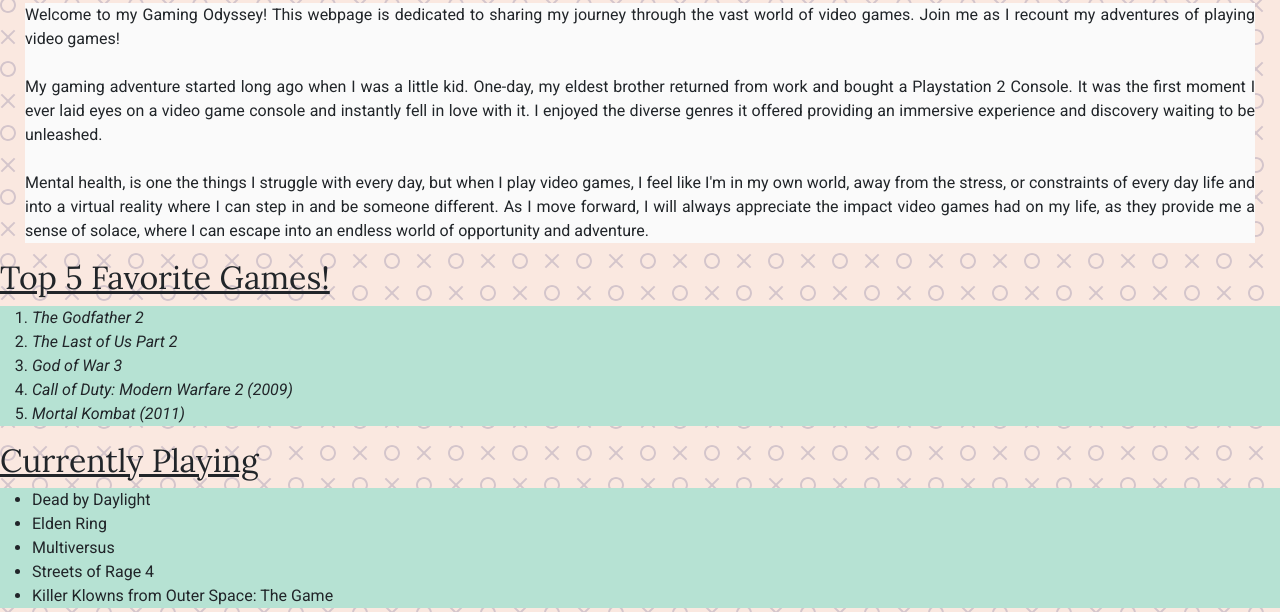
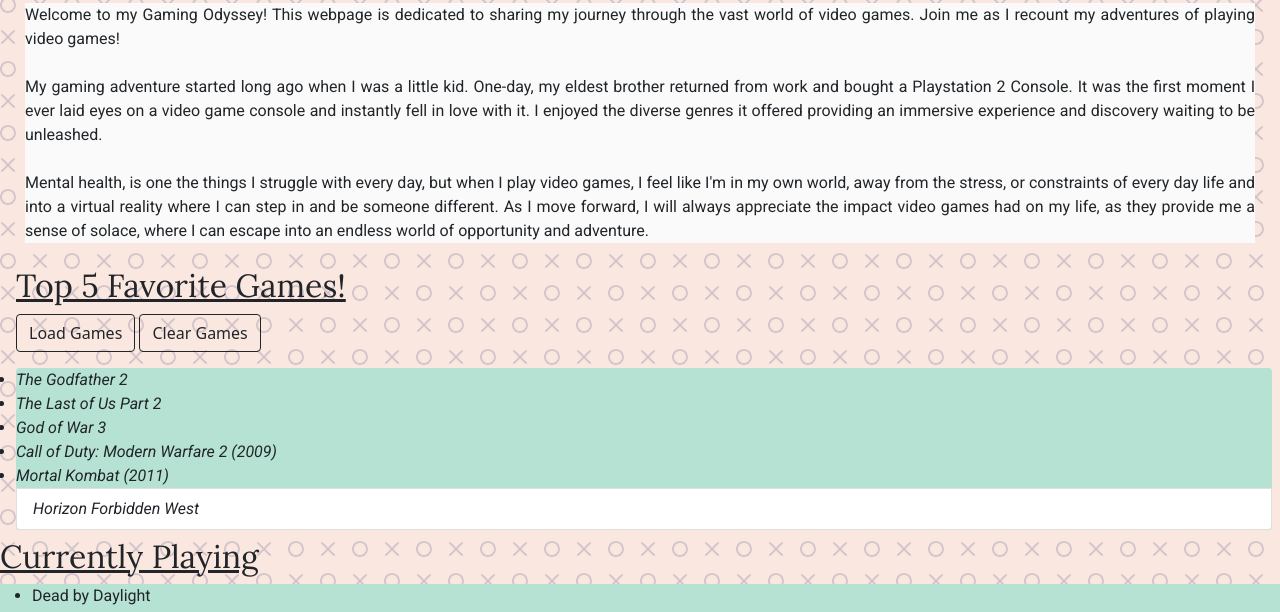
Before and after one commit to OmarVCRZ/secret-cis376-games-app, a plain HTML site: page index.html in a window 1280 px wide. Shown: the part 1091-1703 px from the top of the page. Drawn offline with nearby package versions, Linux system fonts and the light colour scheme.

Commit message:
Add files via upload

````diff
--- a/index.html
+++ b/index.html
@@ -72,19 +72,25 @@
           <br>Mental health, is one the things I struggle with every day, but when I play video games, I feel like I'm in my own world, away from the stress, or constraints of every day life and into a virtual reality where I can step in and be someone different. As I move forward, I will always appreciate the impact video games had on my life, as they provide me a sense of solace, where I can escape into an endless world of opportunity and adventure.
         </p>
       </section>
-      <section id="favoriteGames">
+      <!-- List is not showing need to fix it! -->
+      <section id="favoriteGames" class="ms-2 p-2">
         <h2><u>Top 5 Favorite Games!</u></h2>
+        <div class="mb-3">
 
-        <ol id="favList">
+          <button id="btnLoadGames" class="btn btn-outline-dark">Load Games</button>
+          <button id="btnClearGames" class="btn btn-outline-dark">Clear Games</button>
+        </div>
+
+        <ul id="favList" class="list-group">
           <li><em>The Godfather 2</em></li>
           <li><em>The Last of Us Part 2</em></li>
           <li><em>God of War 3</em></li>
           <li><em>Call of Duty: Modern Warfare 2 (2009)</em></li>
-          <li>
-            <em>Mortal Kombat (2011)</em>
-          </li>
+          <li><em>Mortal Kombat (2011)</em></li>
+          <li class="list-group-item"><em>Horizon Forbidden West</em></li>
         </ol>
       </section>
+
       <section id="currentGames">
         <h2><u>Currently Playing</u></h2>
         <ul id="currentList">
--- a/scripts/games-script.js
+++ b/scripts/games-script.js
@@ -1,4 +1,88 @@
 // A $( document ).ready() block.
 $(document).ready(function () {
-  console.log("Welcome to my Gaming Odyssey!");
+
+  console.log("Welcome to my Gaming Odyssey");
+
+   // issue-1 click btn load songs: https://github.com/OmarVCRZ/cis376-games-app/issues/1#issue-2378974595
+
+    //what dom?
+      //$('dom selector').method(arguments of the method)
+  // $('#btnLoadGames').click(function(){
+
+  $('#btnLoadGames').on('click', function(){
+
+    $(`#favList`).slideToggle(2000).empty();
+
+    //IIFE = Immediately invoked function expression
+    console.log("Clicked Load Games")
+
+    console.log('more lines of code')
+
+    // $('#favList').append('<li>For Honor</li>');
+
+    // Broken
+    // $('#favList').append('<li>For Honor's</li>');
+
+    console.log(gamesList);
+
+    // Backtick
+    // $('#favList').append(`<li class="list-item-group">
+    // ${gamesList[0] } </li>`);
+
+    // String concatenation
+    // $('#favList').append("<li class=\"list-group-item\">" +
+    // gamesList[1] + "</li>");
+
+    // Mix single '' and double quotes ""
+
+    // Escape character \'
+    // $('#favList').append("<li>Can\'t</li>");
+
+    // Backticks and decorators
+      //backtick - left of 1, same as the ~ ```
+        // ` backtick
+        // ' single quote
+        // " double quote
+    // $('#favList').append(`<li>Can\'t</li>`);
+
+    // loop through the array
+      // tradition for-loop
+    // for (j = 0; j < gamesList.length; j++)
+    // {
+    //   $('#favList').append(`<li
+    //   class="list-group-item"> ${gamesList[j]} </li>`);
+    // }
+
+    $(gamesList).each(function(index, value){
+
+      $('#favList').append(`<li
+      class="list-group-item"> ${ value } </li>`);
+
+    });
+
+  });
+
+  $('#btnClearGames').on('click', function(){
+    $('#favList').slideToggle(1000).empty();
+  });
+
+  // make a data thing: array (list)
+  // var => let (change) or const (no change)
+
+  let gamesList = [
+
+    "<em>God of War</em>: Ragnarok",
+    "Forest",
+    "Red Dead Redemption 2",
+    "For Honor",
+    "Minecraft",
+    "The Godfather 2",
+    "The Last of Us Part 2",
+    "God of War 3",
+    "Call of Duty: Modern Warfare 2 (2009)",
+    "Mortal Kombat (2011)",
+    "Horizon Forbidden West"
+
+  ]; // add games later on...
+
 });
--- a/styles/games-style.css
+++ b/styles/games-style.css
@@ -55,6 +55,13 @@
   background-color: #B6E2D3;
 }
 
+.seeMe {
+  /* border-style: dashed;
+  border-width: 4px;
+  border-color: green; */
+  border: dashed 4px green;
+}
+
 #currentList {
   background-color: #B6E2D3
 }
````
